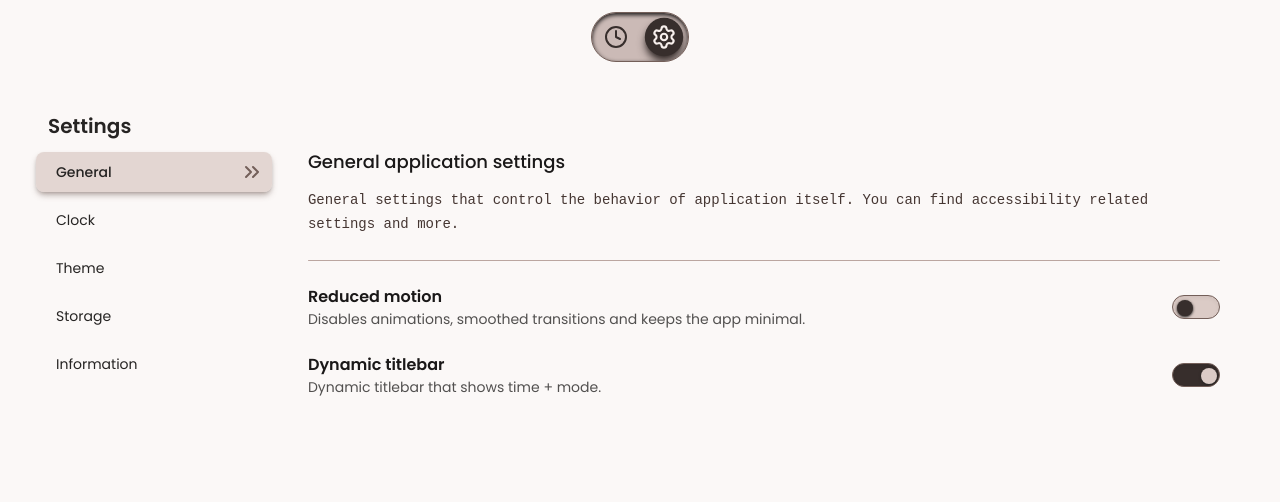
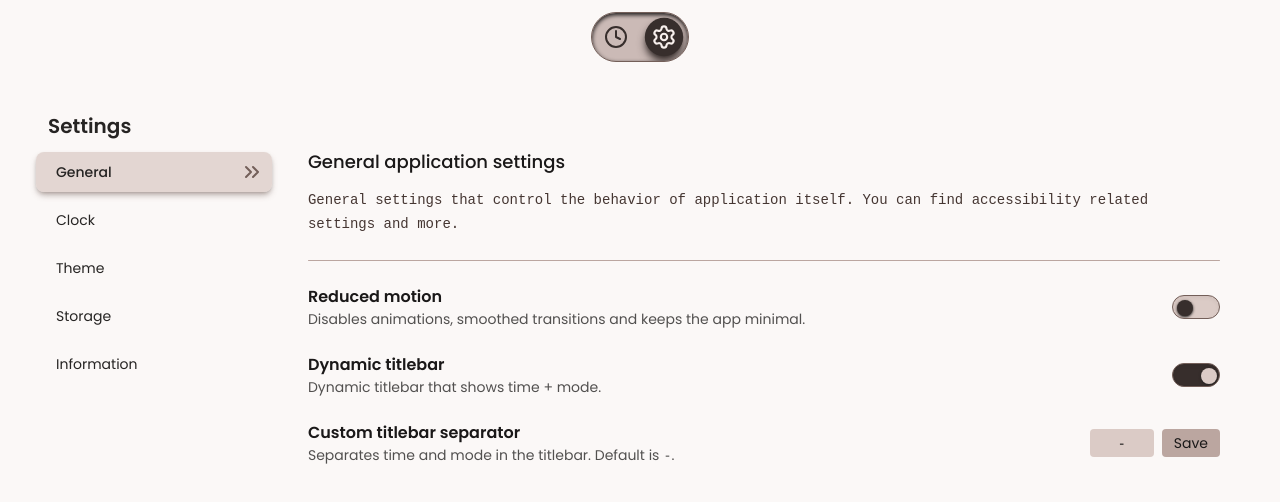
Before and after one commit to plwtx/chai.study, a React (Vite) app: page / in a window 1280 px wide. Both pictures are taken after a click on the icon 664 px from the left and 37 px from the top of the page. Shown: the top 502 px of the page. Built offline with nearby package versions, Linux system fonts and the light colour scheme; a web font is replaced by a local one; what @toolwind/corner-shape would draw is missing.

Commit message:
FEAT: Custom titlebar seperator.

```diff
--- a/src/features/focus-timer/components/timer-island.tsx
+++ b/src/features/focus-timer/components/timer-island.tsx
@@ -31,14 +31,14 @@ export default function TimerIsland() {
           exit={{ opacity: 0, scale: 0.6, filter: "blur(4px)" }}
           transition={{ duration: 0.2, ease: "easeOut" }}
           onClick={() => navigate("/")}
-          className="flex cursor-pointer items-center gap-2 rounded-full bg-zinc-900 px-4 py-1.5 shadow-lg"
+          className="bg-brown-700 dark:bg-dark-900 flex cursor-pointer items-center gap-2 rounded-full px-4 py-1.5 shadow-lg"
         >
           <span
             className={cn(
               "size-1.5 rounded-full",
               status === "running"
                 ? "animate-pulse bg-green-400"
-                : "bg-yellow-400",
+                : "bg-yellow-400"
             )}
           />
           <span className="font-mono text-xs text-zinc-400">{mode}</span>
--- a/src/features/settings/hooks/useDynamicTitlebarSync.ts
+++ b/src/features/settings/hooks/useDynamicTitlebarSync.ts
@@ -13,6 +13,7 @@ const FINISHED_MESSAGES = ["Beep! Beeep!", "TIME IS UP !!!"];
 
 export function useDynamicTitlebarSync() {
   const enabled = useAppStore((s) => s.settings.dynamicTitlebar);
+  const separator = useAppStore((s) => s.settings.titlebarSeparator);
   const status = useAppStore((s) => s.status);
   const mode = useAppStore((s) => s.mode);
   const elapsed = useAppStore((s) => s.elapsed);
@@ -45,7 +46,7 @@ export function useDynamicTitlebarSync() {
       const secs = remaining % 60;
       const time = `${String(mins).padStart(2, "0")}:${String(secs).padStart(2, "0")}`;
       const label = MODE_LABELS[mode] ?? "Focus";
-      document.title = `${time} 🫪 ${label}`;
+      document.title = `${time} ${separator} ${label}`;
       return;
     }
 
@@ -59,11 +60,10 @@ export function useDynamicTitlebarSync() {
       return;
     }
 
-    // idle
+    // idle title
     document.title = DEFAULT_TITLE;
-  }, [enabled, status, mode, elapsed, targetDuration]);
+  }, [enabled, separator, status, mode, elapsed, targetDuration]);
 
-  // Reset title when hook unmounts
   useEffect(() => {
     return () => {
       document.title = DEFAULT_TITLE;
--- a/src/features/settings/pages/settings-general.tsx
+++ b/src/features/settings/pages/settings-general.tsx
@@ -1,3 +1,4 @@
+import { useState } from "react";
 import { useAppStore } from "@/store";
 import HorizontalDivider from "@/components/ui/horizontal-divider-line";
 import HeaderDescription from "@/components/ui/header-description";
@@ -7,7 +8,10 @@ import { showSettingsToast } from "../components/settings-toast";
 export default function General() {
   const reducedMotion = useAppStore((s) => s.settings.reducedMotion);
   const dynamicTitlebar = useAppStore((s) => s.settings.dynamicTitlebar);
+  const titlebarSeparator = useAppStore((s) => s.settings.titlebarSeparator);
   const updateSettings = useAppStore((s) => s.updateSettings);
+
+  const [separatorDraft, setSeparatorDraft] = useState(titlebarSeparator);
 
   return (
     <>
@@ -43,6 +47,38 @@ export default function General() {
               );
             }}
           />
+          {dynamicTitlebar && (
+            <div className="text-brown-900 dark:text-dark-100 flex w-full items-center justify-between">
+              <div className="text-base">
+                <h3 className="font-semibold">Custom titlebar separator</h3>
+                <p className="text-sm opacity-75">
+                  Separates time and mode in the titlebar. Default is{" "}
+                  <span className="font-mono">-</span>.
+                </p>
+              </div>
+              <div className="flex items-center gap-2">
+                <input
+                  type="text"
+                  value={separatorDraft}
+                  maxLength={5}
+                  onChange={(e) => setSeparatorDraft(e.target.value)}
+                  className="bg-brown-200 dark:bg-dark-900/75 text-brown-900 dark:text-dark-100 w-16 rounded px-2 py-1 text-center font-mono text-sm outline-none"
+                  aria-label="Titlebar separator"
+                />
+                <button
+                  onClick={() => {
+                    const value = separatorDraft || "-";
+                    setSeparatorDraft(value);
+                    updateSettings({ titlebarSeparator: value });
+                    showSettingsToast("Titlebar seperator saved as: " + value);
+                  }}
+                  className="bg-brown-300 dark:bg-dark-900/75 text-brown-900 dark:text-dark-100 rounded px-3 py-1 text-sm hover:opacity-80"
+                >
+                  Save
+                </button>
+              </div>
+            </div>
+          )}
         </section>
       </main>
     </>
--- a/src/store/slices/settingsSlice.ts
+++ b/src/store/slices/settingsSlice.ts
@@ -16,6 +16,7 @@ export const DEFAULT_SETTINGS: Settings = {
   clockVariant: "slide",
   reducedMotion: false,
   dynamicTitlebar: true,
+  titlebarSeparator: "-",
   timezone: Intl.DateTimeFormat().resolvedOptions().timeZone,
   lastActiveDate: new Date().toLocaleDateString("en-CA"),
   dailyFocusCount: 0,
--- a/src/types/index.ts
+++ b/src/types/index.ts
@@ -56,6 +56,7 @@ export interface Settings {
   clockVariant: ClockVariant;
   reducedMotion: boolean;
   dynamicTitlebar: boolean;
+  titlebarSeparator: string;
   timezone: string;
   lastActiveDate: string;
   dailyFocusCount: number;
```
